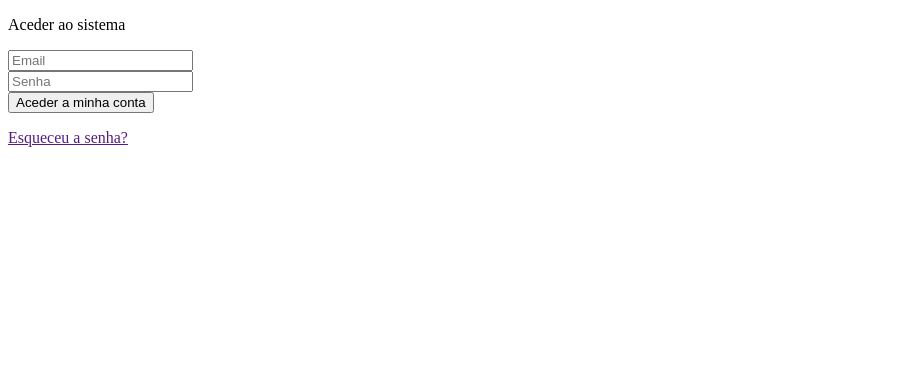
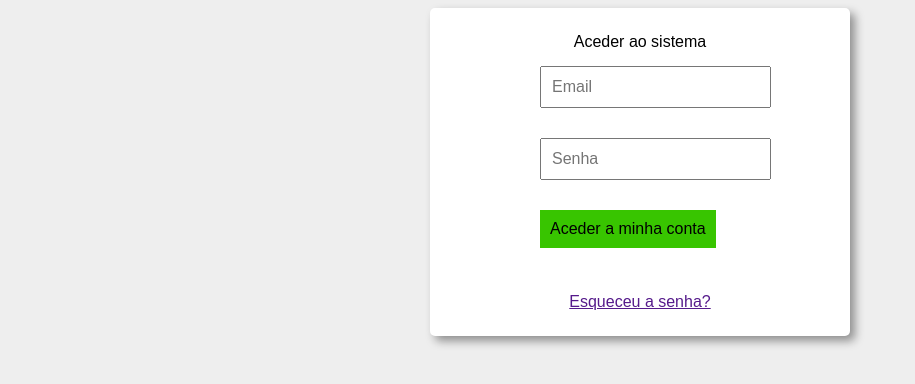
Before and after one commit to Uss-Momas/projecto-site-Lewis, a plain HTML site: page index.html in a window 1280 px wide. Shown: the whole page, without its empty margins (0-915 px from the left). Drawn offline with Linux system fonts and the light colour scheme.

Commit message:
commit 2

```diff
--- /dev/null
+++ b/estilos/estilo.css
@@ -0,0 +1,34 @@
+*{
+  font-family: Arial, Helvetica, sans-serif;
+  font-size: 16px;
+}
+
+body{
+  background-color: rgb(238, 238, 238);
+}
+
+form#form-login{
+  background-color: white;
+  width: 400px;
+  margin: auto;/*Para centralizar*/
+  padding: 10px;
+  border-radius: 5px;
+  box-shadow: 5px 5px 10px rgba(0,0,0, 0.4);
+}
+
+form > p{
+  margin: 15px;
+  text-align: center;
+}
+
+form > input{
+  padding: 10px;
+  margin-left: 100px;
+  margin-bottom: 30px;
+
+}
+
+input#input-submeter{
+  border: none;
+  background-color: rgb(56, 197, 0);
+}
--- a/index.html
+++ b/index.html
@@ -6,17 +6,18 @@
   <meta http-equiv="X-UA-Compatible" content="IE=edge">
   <meta name="viewport" content="width=device-width, initial-scale=1.0">
   <title>SIMEP</title>
+  <link rel="stylesheet" href="estilos/estilo.css">
 </head>
 
 <body>
-  <form action="">
+  <form action="" id="form-login">
     <p>Aceder ao sistema</p>
     <!--aqui deve vir uma imagem-->
     <input type="text" name="email" id="input-email" placeholder="Email">
     <br>
     <input type="password" name="senha" id="input-senha" placeholder="Senha">
     <br>
-    <input type="submit" value="Aceder a minha conta">
+    <input type="submit" value="Aceder a minha conta" id="input-submeter">
     <p><a href="">Esqueceu a senha?</a></p>
   </form>
 </body>
```
